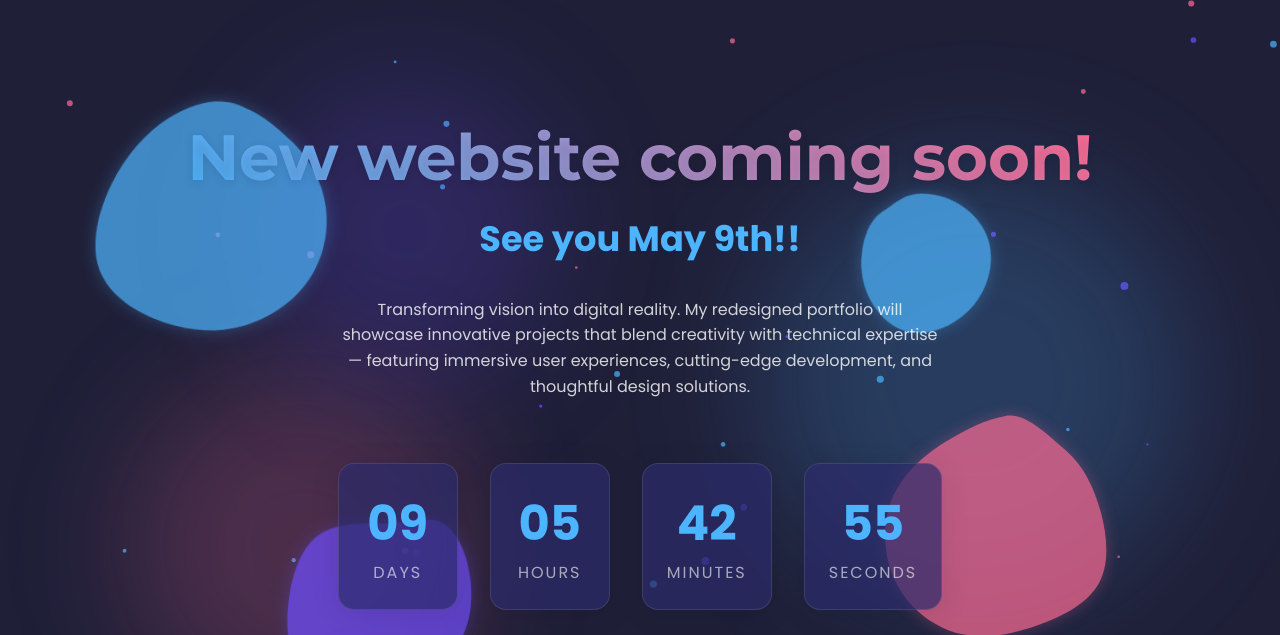
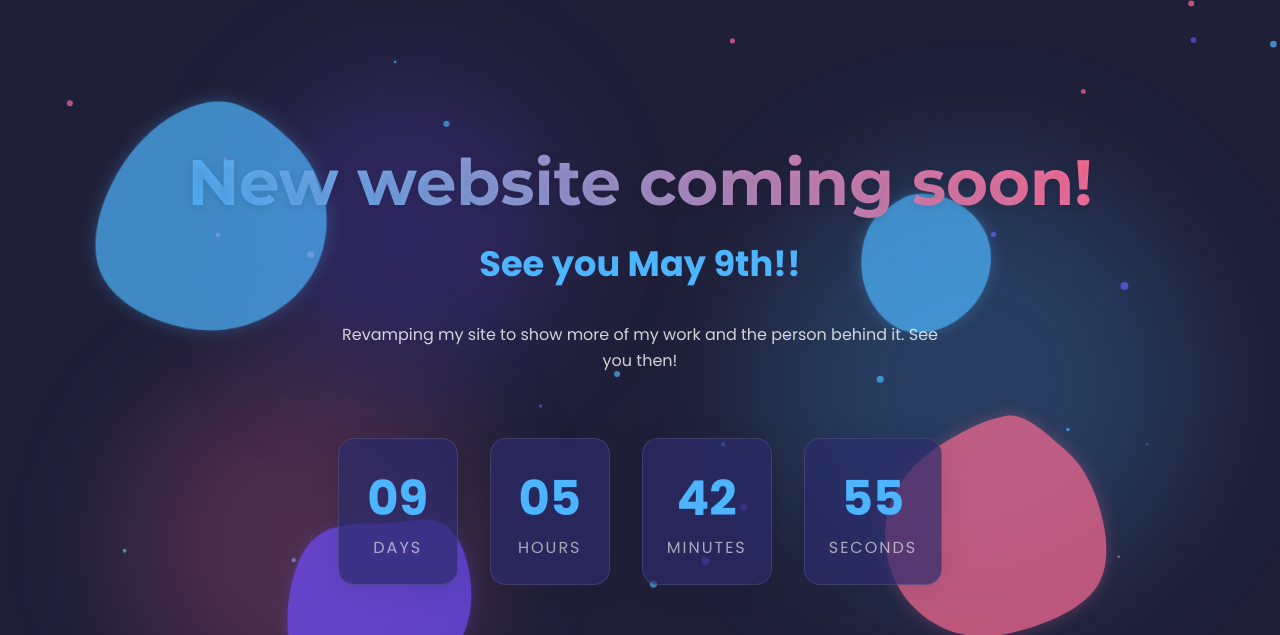
Before and after one commit to ZoOtMcNoOt/Personal-Site-Temp-Site, a plain HTML site: page index.html in a window 1280 px wide. Shown: the top 635 px of the page. Drawn offline with Linux system fonts and the light colour scheme.

Commit message:
Update teaser text to reflect site revamp and personal branding

```diff
--- a/index.html
+++ b/index.html
@@ -436,7 +436,7 @@
         <h1>New website coming soon!</h1>
         <h2>See you May 9th!!</h2>
 
-        <p class="teaser">Transforming vision into digital reality. My redesigned portfolio will showcase innovative projects that blend creativity with technical expertise — featuring immersive user experiences, cutting-edge development, and thoughtful design solutions.</p>
+        <p class="teaser">Revamping my site to show more of my work and the person behind it. See you then!</p>
 
         <div class="countdown">
             <div class="countdown-item" aria-label="Days remaining">
```
